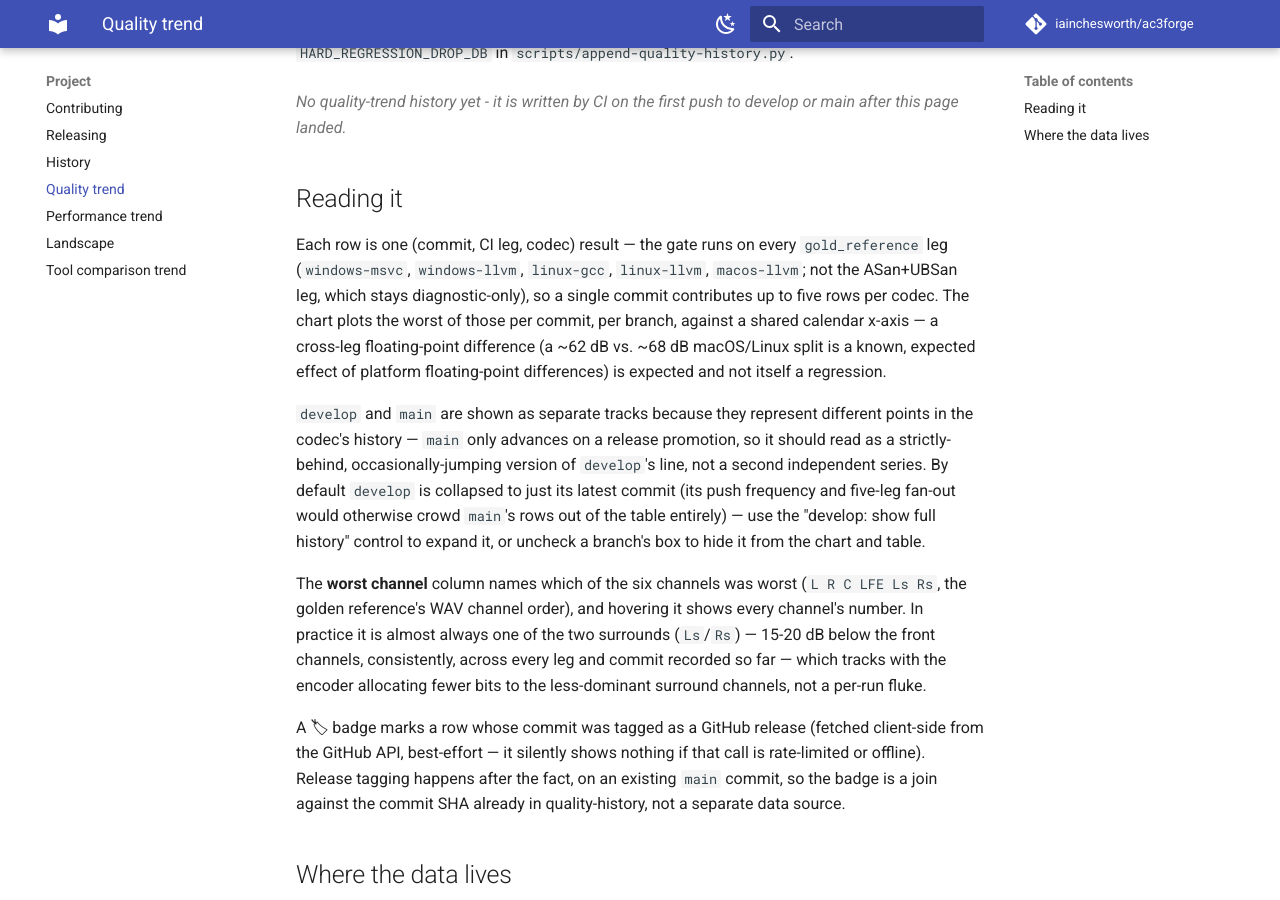
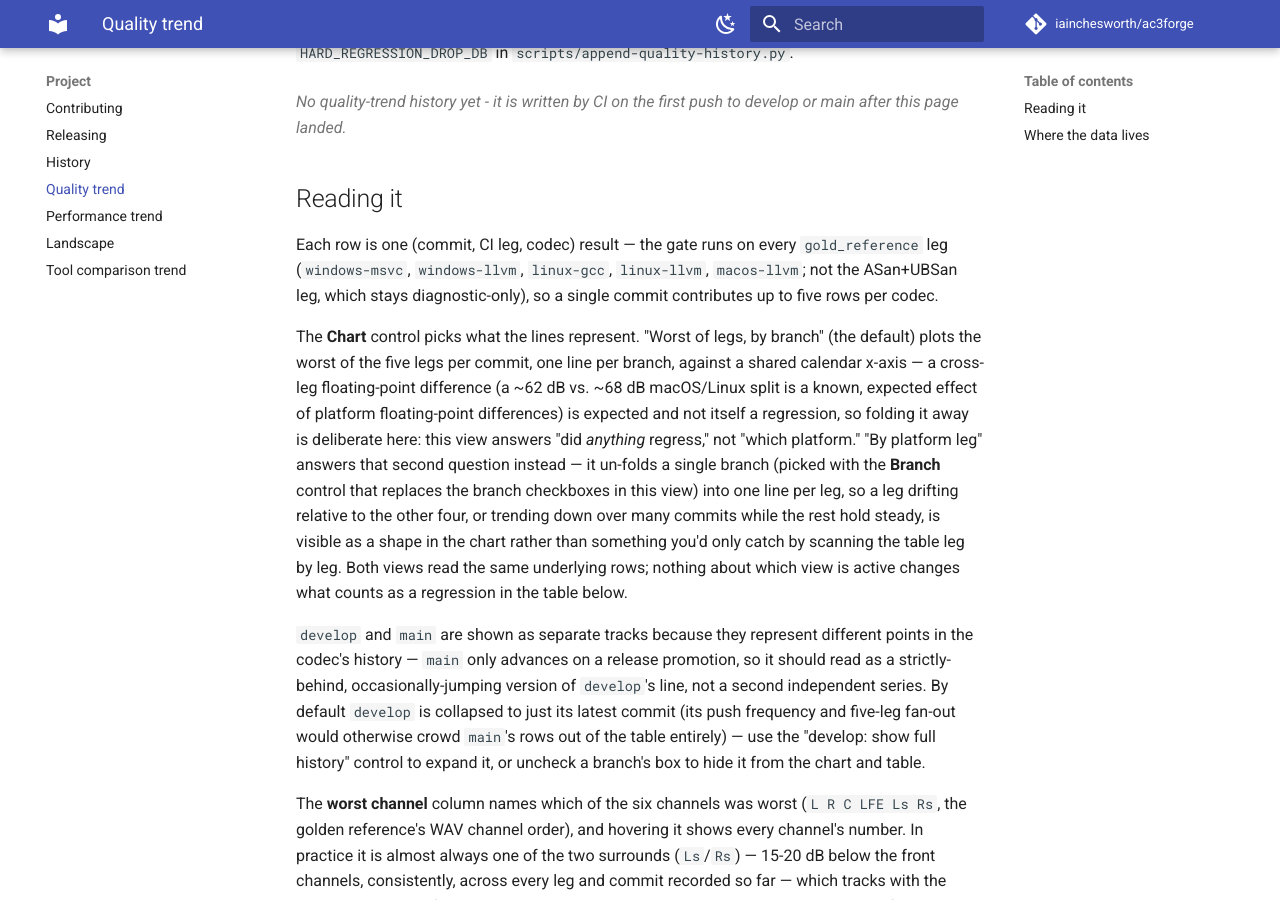
Before and after one commit to iainchesworth/ac3forge, an MkDocs documentation site: the page built from docs/quality-trend.md, in a window 1280 px wide and 900 px high, scrolled down 511 px. Built offline with MkDocs 1.6.1 and Material for MkDocs 9.7.7, drawn with Linux system fonts in a browser that asks for light colours; comment, search, counter and statistics services are not loaded.

Commit message:
feat: add per-platform-leg view to quality trend chart
The chart folded every CI leg down to a single worst-of-legs point per
commit, so a platform quietly drifting relative to the other four (e.g.
macos-llvm) was only visible by scanning the table row by row, never as
a trend. Adds a Chart selector that switches the SVG to one line per CI
leg for a single branch instead.

```diff
--- a/docs/quality-trend.md
+++ b/docs/quality-trend.md
@@ -72,6 +72,18 @@
   // different channel count) falls back to a plain index label rather than
   // guessing at a mapping.
   const CHANNEL_LABELS_51 = ["L", "R", "C", "LFE", "Ls", "Rs"];
+  // Mirrors _build.yml's gold_reference matrix - the same 5 legs
+  // scripts/append-quality-history.py strips the "gold-reference-" artifact
+  // prefix down to. Fixed order/colors so a leg's line keeps the same color
+  // across renders instead of shuffling with whichever legs happen to have
+  // data in the current view.
+  const LEGS = [
+    { leg: "windows-msvc", color: "#7c4dff" },
+    { leg: "windows-llvm", color: "#00acc1" },
+    { leg: "linux-gcc", color: "#43a047" },
+    { leg: "linux-llvm", color: "#fb8c00" },
+    { leg: "macos-llvm", color: "#e53935" },
+  ];
 
   const root = document.getElementById("quality-trend-app");
 
@@ -80,12 +92,25 @@
   // thread its way back in as a parameter.
   const state = {
     codec: "ac3",
+    // "branch": one line per branch, worst-of-5-legs per commit (the
+    // original view - good for "did anything regress"). "leg": one line per
+    // CI leg for a single branch, un-folded (good for "is one platform
+    // drifting relative to the others over time") - see LEGS above. Never
+    // both branch and leg as line dimensions at once: up to 5 legs x 2
+    // branches = 10 lines was exactly the "unreadable" case worstPerCommit
+    // was written to avoid, so leg view picks one branch instead of folding
+    // it away.
+    view: "branch",
     branches: { main: true, develop: true },
     // develop pushes far more often than main (every commit vs. only release
     // promotions) and fans out to the same 5 legs x 2 codecs per commit, so
     // showing its full history by default crowds main's rows out of the
     // table entirely. Collapsed to its latest commit until asked to expand.
     developFullHistory: false,
+    // Which branch's per-leg lines are drawn in "leg" view. develop by
+    // default since it has enough push frequency for the per-leg lines to
+    // actually look like trends; main's own history is comparatively sparse.
+    legBranch: "develop",
   };
 
   function rawUrl(branch, file) {
@@ -201,6 +226,23 @@
     return Array.from(byCommit.values()).sort((a, b) => a.commit_date.localeCompare(b.commit_date));
   }
 
+  // The un-folded counterpart to worstPerCommit above: every (leg, codec,
+  // branch) record, one series per leg, nothing dropped. This is what "leg"
+  // view charts - the same per-leg detail worstPerCommit discards, just kept
+  // instead of collapsed to a single worst-of-legs point.
+  function perLegSeries(records, codec, branch) {
+    const byLeg = {};
+    for (const legDef of LEGS) byLeg[legDef.leg] = [];
+    for (const r of records) {
+      if (r.codec !== codec || r.branch !== branch) continue;
+      if (byLeg[r.leg]) byLeg[r.leg].push(r);
+    }
+    for (const leg of Object.keys(byLeg)) {
+      byLeg[leg].sort((a, b) => a.commit_date.localeCompare(b.commit_date));
+    }
+    return byLeg;
+  }
+
   // Always computed against the full, unfiltered history for the (leg,
   // codec, branch) - collapsing develop's *display* to its latest commit
   // shouldn't change what counts as a regression against its own trailing
@@ -219,9 +261,15 @@
   // history against main's single latest entry: an index-based axis would
   // stack main's one point at the start of the line instead of at its actual
   // (recent) date.
-  function buildChart(seriesByBranch, codec, releasesBySha) {
+  //
+  // Generic over what a "track" is: branch view passes one track per branch
+  // (worst-of-legs points), leg view passes one track per CI leg for a
+  // single branch (un-folded points) - same x/y math and SVG either way,
+  // only the line count and labels differ. Each track is
+  // { key, label, color, points }.
+  function buildChart(tracks, codec, releasesBySha) {
     const width = 760, height = 220, pad = { top: 12, right: 12, bottom: 32, left: 42 };
-    const allPoints = TRACKS.flatMap((t) => seriesByBranch[t.branch] || []);
+    const allPoints = tracks.flatMap((t) => t.points);
     if (allPoints.length === 0) {
       return `<p class="quality-trend-status">No ${codec} history in the current view.</p>`;
     }
@@ -267,12 +315,9 @@
     return svg;
   }
 
-  function buildLegend(seriesByBranch, releasesBySha) {
-    const items = TRACKS.filter((t) => state.branches[t.branch]).map((t) => {
-      const note = t.branch === "develop" && !state.developFullHistory ? " (latest commit only)" : "";
-      return `<span><i style="background:${t.color}"></i>${t.branch}${note}</span>`;
-    });
-    const anyRelease = Object.values(seriesByBranch).flat().some((p) => releasesBySha[p.commit]);
+  function buildLegend(tracks, releasesBySha) {
+    const items = tracks.map((t) => `<span><i style="background:${t.color}"></i>${t.label}</span>`);
+    const anyRelease = tracks.some((t) => t.points.some((p) => releasesBySha[p.commit]));
     if (anyRelease) {
       items.push('<span><i style="background:none;border:1.5px dashed var(--md-default-fg-color--light);"></i>tagged release</span>');
     }
@@ -316,6 +361,7 @@
   }
 
   function buildControls() {
+    const legView = state.view === "leg";
     return `
       <div class="quality-trend-controls">
         <label for="quality-trend-codec">Codec
@@ -324,9 +370,24 @@
             <option value="eac3" ${state.codec === "eac3" ? "selected" : ""}>E-AC-3 (256 kbps)</option>
           </select>
         </label>
-        <label><input type="checkbox" id="quality-trend-branch-main" ${state.branches.main ? "checked" : ""}/> main</label>
-        <label><input type="checkbox" id="quality-trend-branch-develop" ${state.branches.develop ? "checked" : ""}/> develop</label>
-        ${state.branches.develop ? `<label><input type="checkbox" id="quality-trend-develop-history" ${state.developFullHistory ? "checked" : ""}/> develop: show full history</label>` : ""}
+        <label for="quality-trend-view">Chart
+          <select id="quality-trend-view">
+            <option value="branch" ${!legView ? "selected" : ""}>Worst of legs, by branch</option>
+            <option value="leg" ${legView ? "selected" : ""}>By platform leg</option>
+          </select>
+        </label>
+        ${legView ? `
+          <label for="quality-trend-leg-branch">Branch
+            <select id="quality-trend-leg-branch">
+              <option value="develop" ${state.legBranch === "develop" ? "selected" : ""}>develop</option>
+              <option value="main" ${state.legBranch === "main" ? "selected" : ""}>main</option>
+            </select>
+          </label>
+        ` : `
+          <label><input type="checkbox" id="quality-trend-branch-main" ${state.branches.main ? "checked" : ""}/> main</label>
+          <label><input type="checkbox" id="quality-trend-branch-develop" ${state.branches.develop ? "checked" : ""}/> develop</label>
+        `}
+        ${!legView && state.branches.develop ? `<label><input type="checkbox" id="quality-trend-develop-history" ${state.developFullHistory ? "checked" : ""}/> develop: show full history</label>` : ""}
       </div>
     `;
   }
@@ -336,14 +397,31 @@
       state.codec = e.target.value;
       render(allRecords, releasesBySha);
     });
-    document.getElementById("quality-trend-branch-main").addEventListener("change", (e) => {
-      state.branches.main = e.target.checked;
+    document.getElementById("quality-trend-view").addEventListener("change", (e) => {
+      state.view = e.target.value;
       render(allRecords, releasesBySha);
     });
-    document.getElementById("quality-trend-branch-develop").addEventListener("change", (e) => {
-      state.branches.develop = e.target.checked;
-      render(allRecords, releasesBySha);
-    });
+    const legBranchSelect = document.getElementById("quality-trend-leg-branch");
+    if (legBranchSelect) {
+      legBranchSelect.addEventListener("change", (e) => {
+        state.legBranch = e.target.value;
+        render(allRecords, releasesBySha);
+      });
+    }
+    const mainToggle = document.getElementById("quality-trend-branch-main");
+    if (mainToggle) {
+      mainToggle.addEventListener("change", (e) => {
+        state.branches.main = e.target.checked;
+        render(allRecords, releasesBySha);
+      });
+    }
+    const developToggle = document.getElementById("quality-trend-branch-develop");
+    if (developToggle) {
+      developToggle.addEventListener("change", (e) => {
+        state.branches.develop = e.target.checked;
+        render(allRecords, releasesBySha);
+      });
+    }
     const historyToggle = document.getElementById("quality-trend-develop-history");
     if (historyToggle) {
       historyToggle.addEventListener("change", (e) => {
@@ -353,18 +431,41 @@
     }
   }
 
+  // Builds this render's tracks per state.view - branch view folds each
+  // branch down to its worst-of-legs line (worstPerCommit); leg view
+  // un-folds a single branch into one line per CI leg (perLegSeries). Kept
+  // out of render() itself so render() stays about assembling the page, not
+  // about which view is active.
+  function buildTracks(visible) {
+    if (state.view === "leg") {
+      const byLeg = perLegSeries(visible, state.codec, state.legBranch);
+      return LEGS.map((legDef) => ({
+        key: legDef.leg,
+        label: legDef.leg,
+        color: legDef.color,
+        points: byLeg[legDef.leg] || [],
+      }));
+    }
+    return TRACKS.map((t) => ({
+      key: t.branch,
+      label: t.branch === "develop" && !state.developFullHistory ? `${t.branch} (latest commit only)` : t.branch,
+      color: t.color,
+      points: state.branches[t.branch] ? worstPerCommit(visible.filter((r) => r.branch === t.branch), state.codec) : [],
+    }));
+  }
+
   function render(allRecords, releasesBySha) {
-    const visible = visibleRecords(allRecords);
-    const seriesByBranch = {};
-    for (const track of TRACKS) {
-      seriesByBranch[track.branch] = state.branches[track.branch]
-        ? worstPerCommit(visible.filter((r) => r.branch === track.branch), state.codec)
-        : [];
-    }
+    // Leg view always looks at one branch's full history - the whole point
+    // is seeing a per-leg trend over many commits, so the develop-collapse
+    // and other-branch filters that branch view uses don't apply here.
+    const visible = state.view === "leg"
+      ? allRecords.filter((r) => r.branch === state.legBranch)
+      : visibleRecords(allRecords);
+    const tracks = buildTracks(visible);
     root.innerHTML = `
       ${buildControls()}
-      <div class="quality-trend-chart-wrap">${buildChart(seriesByBranch, state.codec, releasesBySha)}</div>
-      ${buildLegend(seriesByBranch, releasesBySha)}
+      <div class="quality-trend-chart-wrap">${buildChart(tracks, state.codec, releasesBySha)}</div>
+      ${buildLegend(tracks, releasesBySha)}
       ${buildTable(visible, allRecords, releasesBySha)}
     `;
     attachControlListeners(allRecords, releasesBySha);
@@ -389,10 +490,21 @@
 `gold_reference` leg (`windows-msvc`, `windows-llvm`, `linux-gcc`,
 `linux-llvm`, `macos-llvm`; not the ASan+UBSan leg, which stays
 diagnostic-only), so a single commit contributes up to five rows per codec.
-The chart plots the worst of those per commit, per branch, against a shared
-calendar x-axis — a cross-leg floating-point difference (a ~62 dB vs. ~68 dB
-macOS/Linux split is a known, expected effect of platform floating-point
-differences) is expected and not itself a regression.
+
+The **Chart** control picks what the lines represent. "Worst of legs, by
+branch" (the default) plots the worst of the five legs per commit, one line
+per branch, against a shared calendar x-axis — a cross-leg floating-point
+difference (a ~62 dB vs. ~68 dB macOS/Linux split is a known, expected
+effect of platform floating-point differences) is expected and not itself a
+regression, so folding it away is deliberate here: this view answers "did
+*anything* regress," not "which platform." "By platform leg" answers that
+second question instead — it un-folds a single branch (picked with the
+**Branch** control that replaces the branch checkboxes in this view) into
+one line per leg, so a leg drifting relative to the other four, or trending
+down over many commits while the rest hold steady, is visible as a shape in
+the chart rather than something you'd only catch by scanning the table leg
+by leg. Both views read the same underlying rows; nothing about which view
+is active changes what counts as a regression in the table below.
 
 `develop` and `main` are shown as separate tracks because they represent
 different points in the codec's history — `main` only advances on a release
```
Also changed, not shown: other parts of docs/quality-trend.md (+3 -3 lines).
